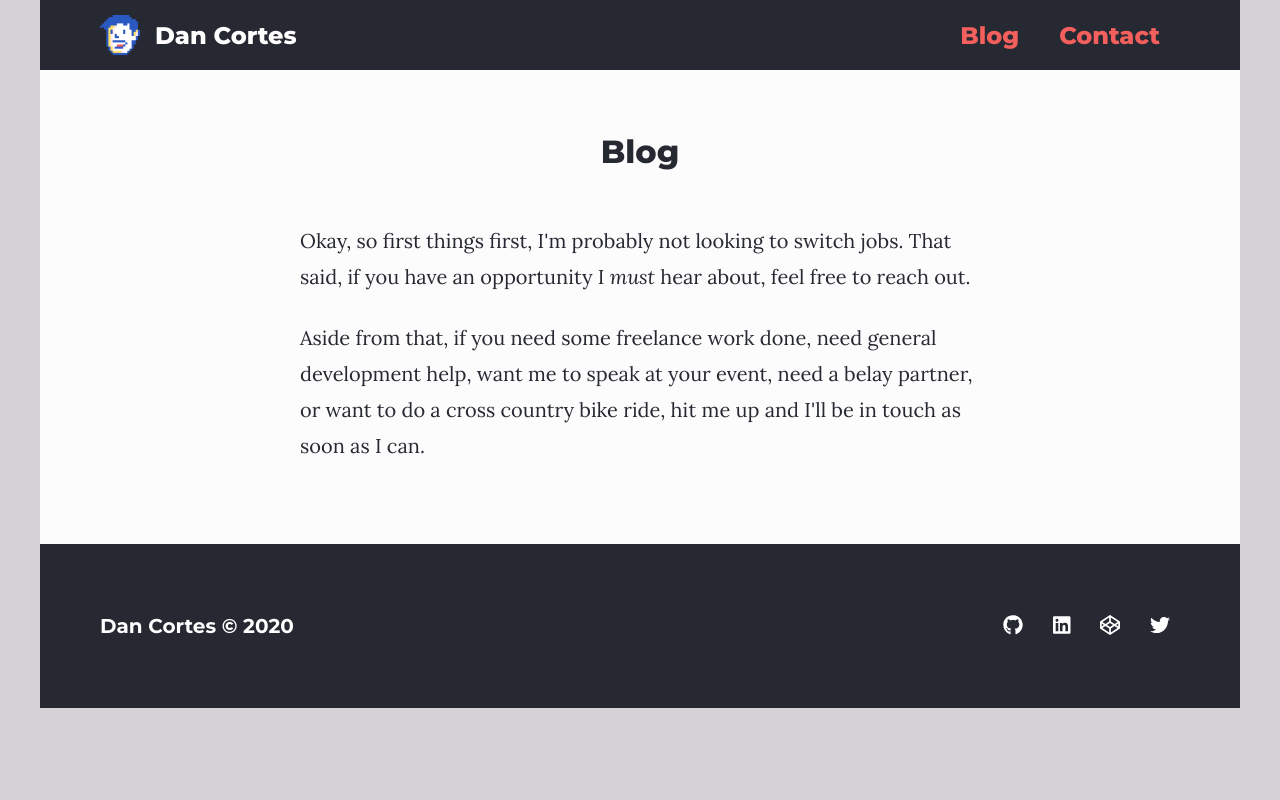
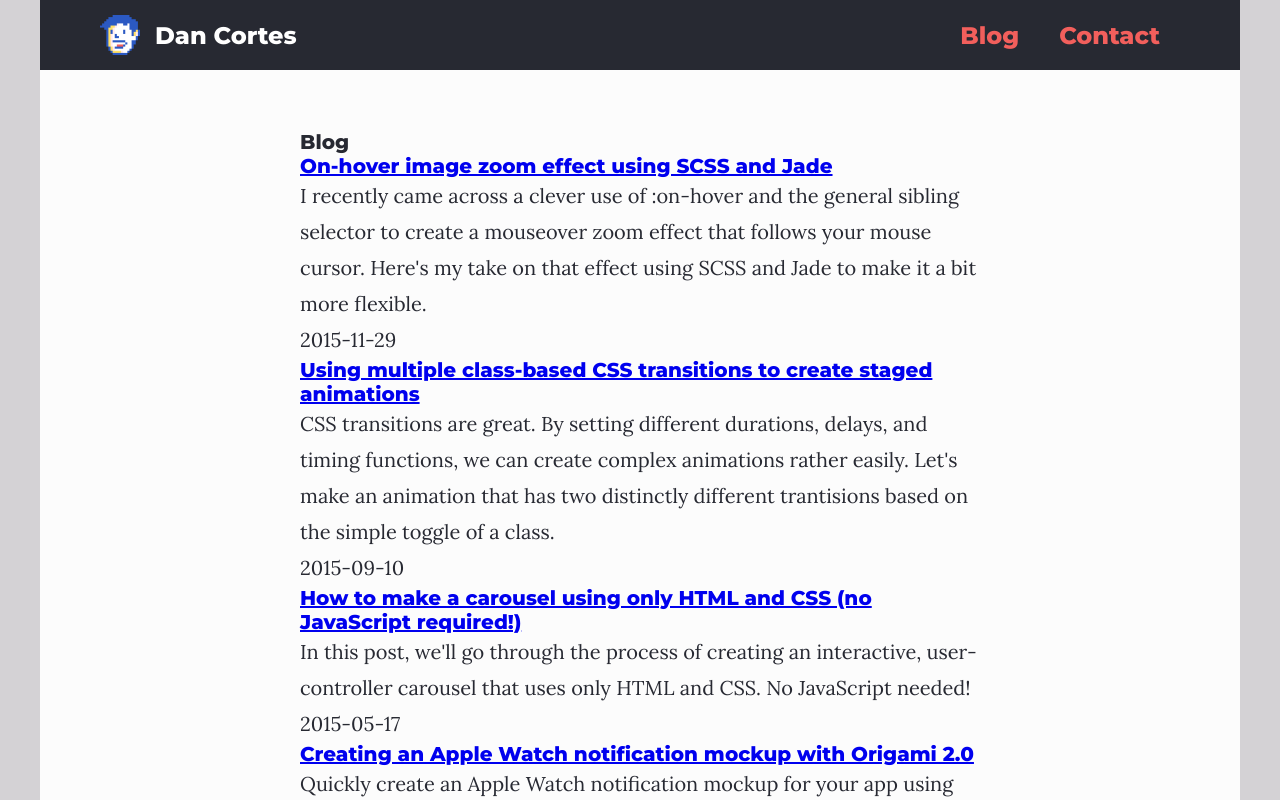
Before and after one commit to dgca/dancortes, a Next.js app: page /blog in a window 1280 px wide. Shown: the top 800 px of the page. Built offline with nearby package versions, Linux system fonts and the light colour scheme.

Commit message:
Set up blog route

```diff
--- a/package.json
+++ b/package.json
@@ -13,6 +13,7 @@
     "@fortawesome/free-solid-svg-icons": "^5.13.0",
     "@fortawesome/react-fontawesome": "^0.1.10",
     "classnames": "^2.2.6",
+    "gray-matter": "^4.0.2",
     "next": "9.4.4",
     "node-fetch": "^2.6.0",
     "prop-types": "^15.7.2",
--- a/pages/blog/index.js
+++ b/pages/blog/index.js
@@ -1,4 +1,5 @@
-import styled, { css } from "styled-components";
+import Link from "next/link";
+
 import Layout from "../../components/Layout/Layout.react";
 import {
   Container,
@@ -6,25 +7,37 @@ import {
   Paragraph,
 } from "../../components/MainPageTypeset/MainPageTypeset.react";
 
-const Blog = () => {
+import getBlogsList from "../../utils/getBlogList";
+
+export default function Blog({ blogsList }) {
   return (
     <Layout title="Blog">
       <Container>
-        <Heading>Blog</Heading>
-        <Paragraph>
-          Okay, so first things first, I'm probably not looking to switch jobs.
-          That said, if you have an opportunity I <em>must</em> hear about, feel
-          free to reach out.
-        </Paragraph>
-        <Paragraph>
-          Aside from that, if you need some freelance work done, need general
-          development help, want me to speak at your event, need a belay
-          partner, or want to do a cross country bike ride, hit me up and I'll
-          be in touch as soon as I can.
-        </Paragraph>
+        <h1>Blog</h1>
+        <article>
+          <ul>
+            {blogsList.map(({ slug, date, title, excerpt }) => (
+              <li key={slug}>
+                <h2>
+                  <Link href={`/blog/${slug}`}>
+                    <a>{title}</a>
+                  </Link>
+                </h2>
+                <p>{excerpt}</p>
+                <p>{date}</p>
+              </li>
+            ))}
+          </ul>
+        </article>
       </Container>
     </Layout>
   );
-};
+}
 
-export default Blog;
+export async function getStaticProps() {
+  return {
+    props: {
+      blogsList: getBlogsList(),
+    },
+  };
+}
--- /dev/null
+++ b/utils/getBlogList.js
@@ -0,0 +1,29 @@
+import fs from "fs";
+import process from "process";
+import matter from "gray-matter";
+
+export default function getBlogList() {
+  const blogsList = fs
+    .readdirSync(`${process.cwd()}/blog`)
+    .sort((a, b) => (a.localeCompare(b) ? -1 : 1))
+    .map((fileName) => {
+      const slug = fileName.replace(/\.md$/, "");
+      const date = fileName.match(/^\d+\-\d+\-\d+/)[0];
+      const file = fs.readFileSync(`${process.cwd()}/blog/${fileName}`, {
+        encoding: "utf-8",
+      });
+      const {
+        content,
+        data: { title, excerpt },
+      } = matter(file);
+      return {
+        slug,
+        date,
+        content,
+        title,
+        excerpt,
+      };
+    });
+
+  return blogsList;
+}
```
Also changed, not shown: pages/blog/[slug].js (added, +43 -0 lines), 1 other file (tests, documents, lock files or other folders).
